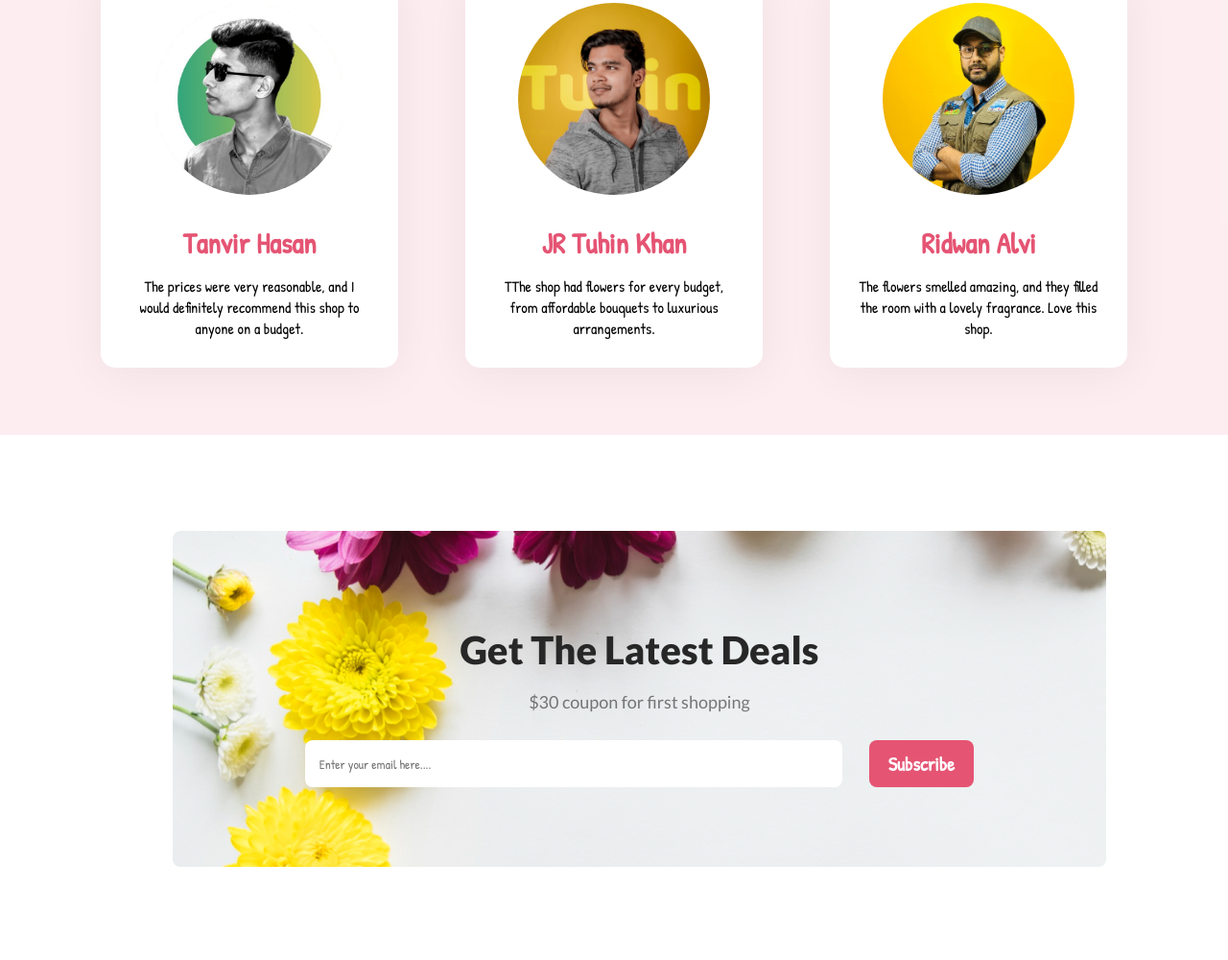
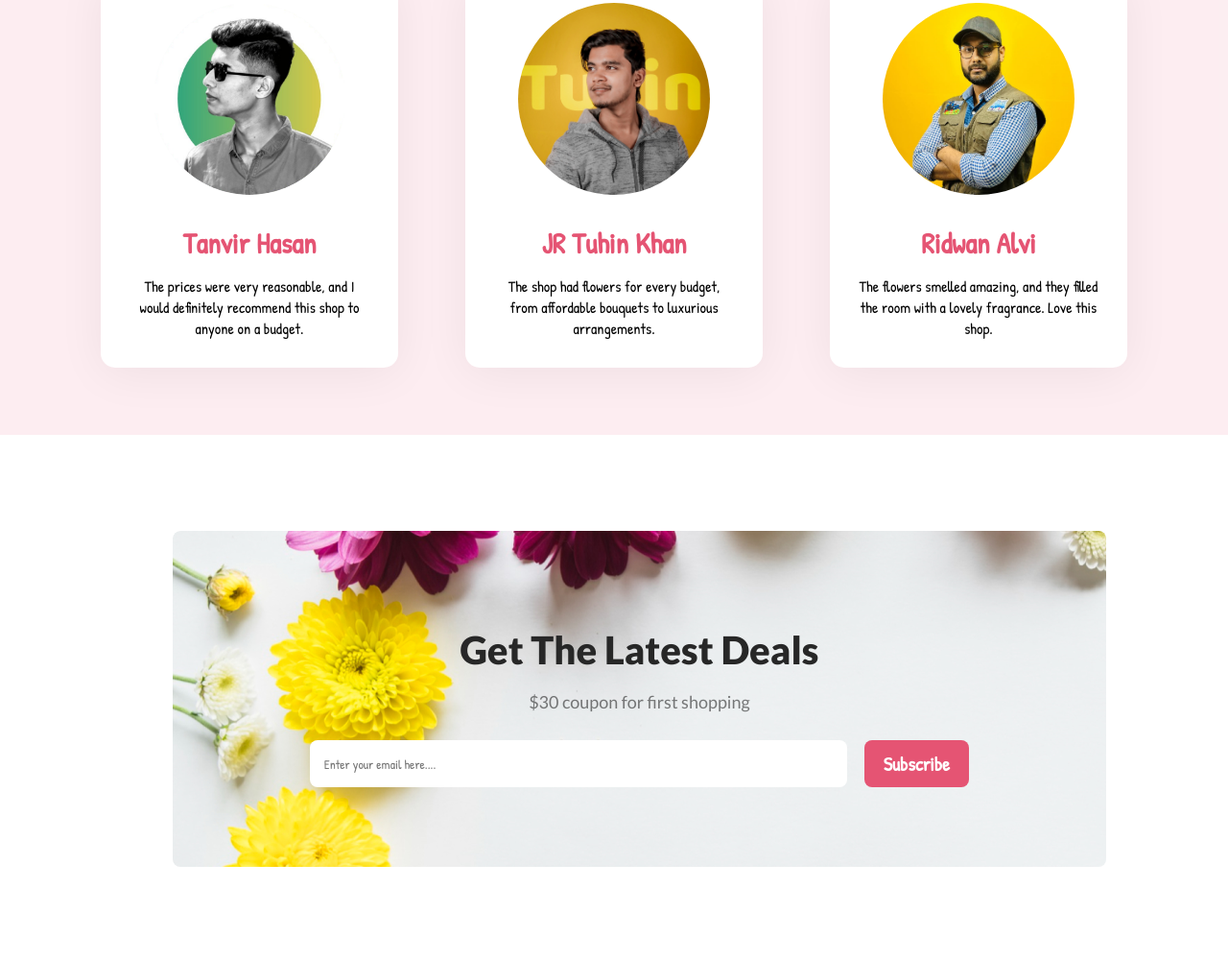
Before and after one commit to mahiralshahiar/assignment-1-flower-shop, a plain HTML site: page index.html in a window 1280 px wide. Shown: the part 3579-4579 px from the top of the page at 96% size. Drawn offline with Linux system fonts and the light colour scheme.

Commit message:
recacked

```diff
--- a/index.html
+++ b/index.html
@@ -190,7 +190,7 @@
                     <div class="review-1">
                         <img class="review-profile" src="Asset/tuhin-khan.jpg" alt="">
                         <h1 class="profile-title">JR Tuhin Khan</h1>
-                        <p class="profile-description">TThe shop had flowers for every budget, from affordable bouquets
+                        <p class="profile-description">The shop had flowers for every budget, from affordable bouquets
                             to luxurious arrangements.</p>
 
 
--- a/style.css
+++ b/style.css
@@ -328,7 +328,8 @@
 .box-btn {
     display: flex;
     justify-content: center;
-    gap: 15px;
+    gap: 5px;
+
 
 }
 
```
